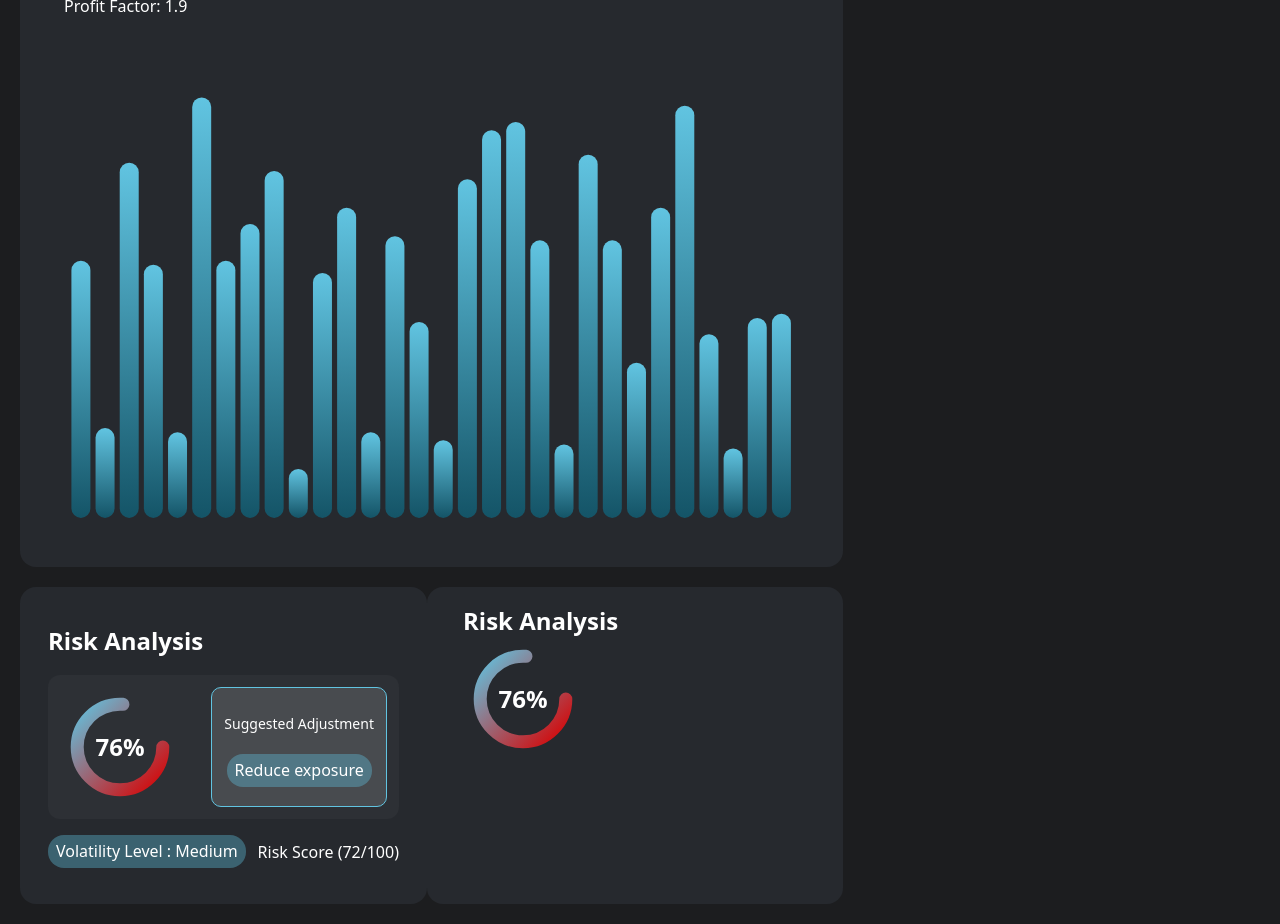
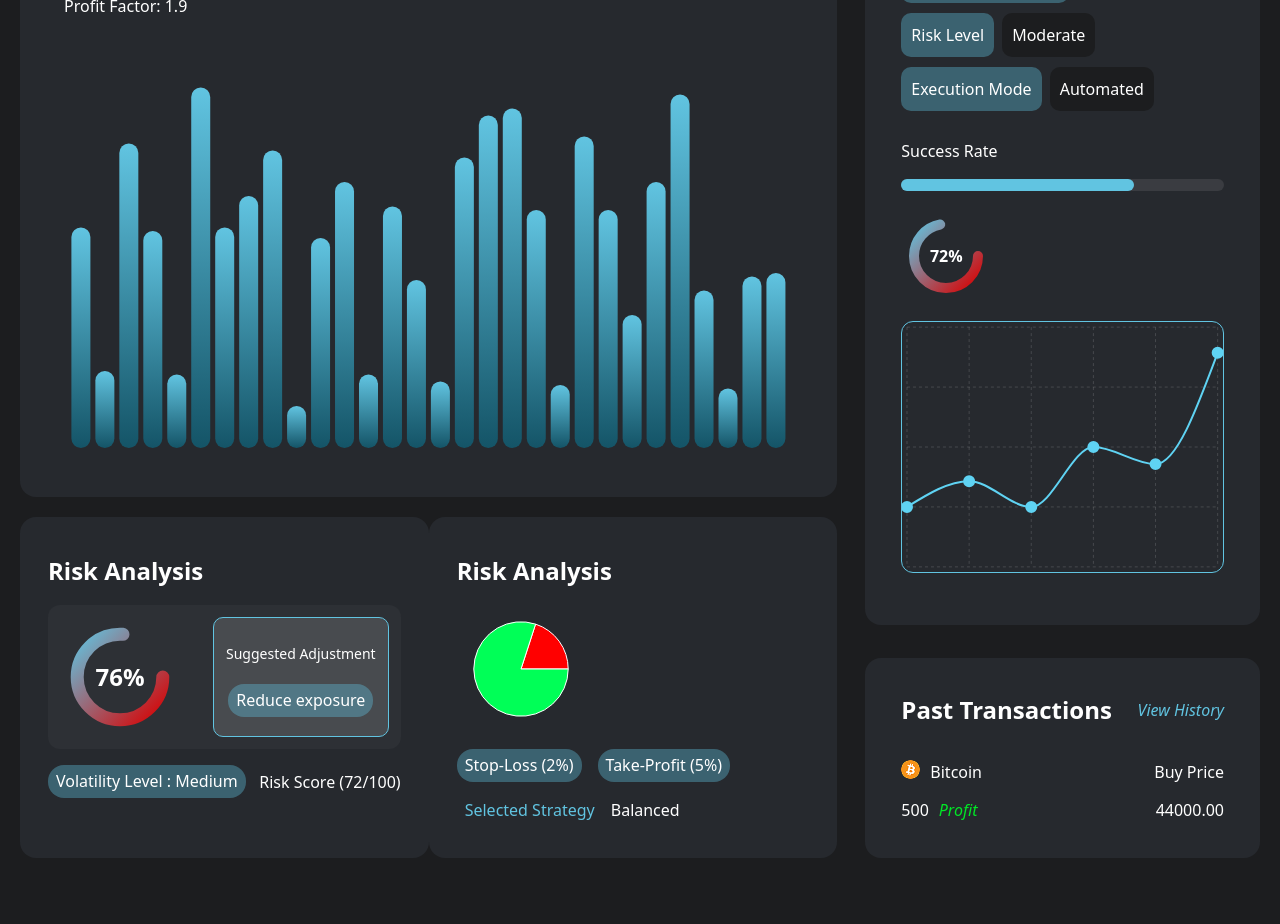
Before and after one commit to blackdevWeb3/ai_trading_webapp, a Next.js app: page / in a window 1280 px wide. Shown: the part 380-1304 px from the top of the page. After the commit the page ends 1258 px from the top, so only its background shows below. Built offline with nearby package versions, Linux system fonts and the light colour scheme.

Commit message:
completed first page
Co-authored-by: sm4rtdev <elonscottdev@gmail.com>
Co-authored-by: blackdevWeb3 <tan.haruki93@gmail.com>

```diff
--- a/src/app/page.tsx
+++ b/src/app/page.tsx
@@ -1,7 +1,8 @@
 'use client';
-import Navbar from "@/components/navbar";
 import CircularProgress from "@/components/riskchart";
-import { BarChart, Bar, ResponsiveContainer, Cell } from 'recharts';
+import PieChartComponent from "@/components/PieChart";
+import { BarChart, Bar, ResponsiveContainer, Cell} from 'recharts';
+import ProgressComponent from "@/components/SuccessRate";
 
 const tradeData = Array.from({ length: 30 }, (_, i) => ({
   day: i + 1,
@@ -16,15 +17,17 @@ export default function Home() {
           <h1 className="md:text-[32px] text-[28px] font-bold text-[#ffffff]">AI Trading Performance</h1>
           <p className="md:text-[16px] text-[14px] font-normal text-[#ffffff]">Optimize Your Trading with AI Insights</p>
         </div>
-        <div className="grid grid-cols-3 gap-3 ">
-          <div className="col-span-2 mt-5">
+        <div className="grid grid-cols-3 gap-7 mt-5">
+          <div className="col-span-2">
+
+            {/*Trade Performance*/}
             <div className="bg-[#26292E] rounded-2xl p-11">
               <h2 className="text-[24px] font-bold text-[#ffffff]">Trade Performance</h2>
               <p className="text-[16px] leading-[33px] text-[#ffffff]">Market Trend: Bullish</p>
               <p className="text-[16px] leading-[33px] text-[#ffffff]">AI Accuracy: 85%</p>
               <p className="text-[16px] leading-[33px] text-[#ffffff]">Profit Factor: 1.9</p>
               <div>
-                <ResponsiveContainer width="100%" height={500}>
+                <ResponsiveContainer width="100%" height={430}>
                   <BarChart data={tradeData}>
                     {/* Gradient Definitions */}
                     <defs>
@@ -44,7 +47,10 @@ export default function Home() {
                 </ResponsiveContainer>
               </div>
             </div>
+
             <div className="flex justify-between w-full mt-5">
+
+              {/*Risk Analysis Chart*/}
               <div className="max-w-[438px] w-full bg-[#26292E] justify-start rounded-2xl px-7 py-9 flex flex-col gap-[16px]">
                 <div className="text-[24px] font-bold text-[#ffffff]">Risk Analysis</div>
                 <div className="flex justify-between bg-[#FFFFFF08] rounded-[12px] p-3">
@@ -59,9 +65,60 @@ export default function Home() {
                   <div className="text-[16px] text-[#ffffff]">Risk Score (72/100)</div>
                 </div>
               </div>
-              <div className="max-w-[438px] w-full bg-[#26292E] justify-start rounded-2xl px-9 py-4 ">
+
+              {/*Settings & Customization Chart*/}
+              <div className="max-w-[438px] w-full bg-[#26292E] justify-start rounded-2xl px-7 py-9 flex flex-col gap-[16px]">
                 <div className="text-[24px] font-bold text-[#ffffff]">Risk Analysis</div>
-                <CircularProgress percentage={76} />
+                <PieChartComponent/>
+                <div className="flex items-center gap-4 ">
+                  <div className="text-[16px] leading-[33px] font-normal text-[#ffffff] bg-[#61C4E15E] rounded-2xl px-2">Stop-Loss (2%)</div>
+                  <div className="text-[16px] leading-[33px] font-normal text-[#ffffff] bg-[#61C4E15E] rounded-2xl px-2">Take-Profit (5%)</div>
+                </div>
+                <div className="flex gap-4 px-2">
+                  <div className="text-[16px] font-normal text-[#61C4E1]">Selected Strategy</div>
+                  <div className="text-[16px] font-normal text-[#ffffff]">Balanced</div>
+                </div>
+              </div>
+            </div>
+          </div>
+          <div className="flex flex-col justify-between">
+            <div className="flex flex-col bg-[#26292E] rounded-2xl p-9">
+              <div className="text-[24px] font-bold text-[#FFFFFF]">Current AI Strategies</div>
+              <div className="text-[16px] font-normal text-[#FFFFFF]">View and modify AI trading strategies.</div>
+              <div className="flex flex-col gap-[10px] mt-[19px]">
+                <div className="flex">
+                  <div className="text-[16px] font-normal text-[#FFFFFF] bg-[#61C4E15E] p-2.5 rounded-[10px]">Active Strategies (3)</div>
+                </div>
+                <div className="flex gap-2">
+                  <div className="text-[16px] font-normal text-[#FFFFFF] bg-[#61C4E15E] p-2.5 rounded-[10px]">Risk Level</div>
+                  <div className="text-[16px] font-normal text-[#FFFFFF] bg-[#1C1D1F] p-2.5 rounded-[10px]">Moderate</div>
+                </div>
+                <div className="flex gap-2">
+                  <div className="text-[16px] font-normal text-[#FFFFFF] bg-[#61C4E15E] p-2.5 rounded-[10px]">Execution Mode</div>
+                  <div className="text-[16px] font-normal text-[#FFFFFF] bg-[#1C1D1F] p-2.5 rounded-[10px]">Automated</div>
+                </div>
+              </div>
+              <div className="text-[16px] font-normal mt-[28px] text-[#FFFFFF]">Success Rate</div>
+              <ProgressComponent />
+            </div>
+            <div className="flex flex-col bg-[#26292E] rounded-2xl p-9 gap-3.5">
+              <div className="flex justify-between items-center">
+                <div className="text-[#FFFFFF] text-2xl font-bold">Past Transactions</div>
+                <div className="text-[#61C4E1] text-[16px] font-normal italic">View History</div>
+              </div>
+              <div className="flex justify-between items-center mt-[20px]">
+                <div className="flex gap-[10px]">
+                  <img src="/bitcoin.png" className="w-[19px] h-[19px]"></img>
+                  <div className="text-[#FFFFFF] text-[16px] font-normal">Bitcoin</div>
+                </div>
+                <div className="text-[#FFFFFF] text-[16px] font-normal">Buy Price</div>
+              </div>
+              <div className="flex justify-between items-center">
+                <div className="flex gap-[10px]">
+                  <div className="text-[#FFFFFF] text-[16px] font-normal">500</div>
+                  <div className="text-[#00E726] text-[16px] font-normal italic">Profit</div>
+                </div>
+                <div className="text-[#FFFFFF] text-[16px] font-normal">44000.00</div>
               </div>
             </div>
           </div>
--- /dev/null
+++ b/src/components/LineChart.tsx
@@ -0,0 +1,30 @@
+"use client";
+import { LineChart, Line, XAxis, YAxis, CartesianGrid, Tooltip, ResponsiveContainer } from "recharts";
+
+const data = [
+  { name: "Jan", value: 10 },
+  { name: "Feb", value: 15 },
+  { name: "Mar", value: 8 },
+  { name: "Apr", value: 18 },
+  { name: "May", value: 12 },
+  { name: "Jun", value: 25 },
+  { name: "Jul", value: 30 }
+];
+
+const CustomLineChart = () => {
+  return (
+    <div className="bg-[#1a1d21] p-4 rounded-xl border border-blue-500 w-full max-w-md">
+      <ResponsiveContainer width="100%" height={250}>
+        <LineChart data={data}>
+          <CartesianGrid strokeDasharray="3 3" stroke="#2a2d31" />
+          <XAxis dataKey="name" stroke="#aaa" />
+          <YAxis stroke="#aaa" />
+          <Tooltip contentStyle={{ backgroundColor: "#1a1d21", borderColor: "#2a2d31", color: "#fff" }} />
+          <Line type="monotone" dataKey="value" stroke="#5fd3f3" strokeWidth={2} dot={{ fill: "#5fd3f3", r: 5 }} />
+        </LineChart>
+      </ResponsiveContainer>
+    </div>
+  );
+};
+
+export default CustomLineChart;
--- /dev/null
+++ b/src/components/PieChart.tsx
@@ -0,0 +1,31 @@
+'use client';
+
+import { PieChart, Pie, Cell, ResponsiveContainer } from 'recharts';
+
+const data = [
+  { name: 'Take-Profit', value: 0.5, color: '#FF0000' }, // Green
+  { name: 'Stop-Loss', value: 2, color: '#00FF57' },  // Red
+];
+
+const PieChartComponent = () => {
+  return (
+    <div className="rounded-lg flex flex-col">
+      <div className="w-32 h-32">
+        <ResponsiveContainer width="100%" height="100%">
+          <PieChart>
+            <Pie
+              data={data}
+              dataKey="value"
+            >
+              {data.map((entry, index) => (
+                <Cell key={`cell-${index}`} fill={entry.color} />
+              ))}
+            </Pie>
+          </PieChart>
+        </ResponsiveContainer>
+      </div>
+    </div>
+  );
+};
+
+export default PieChartComponent;
--- /dev/null
+++ b/src/components/SuccessRate.tsx
@@ -0,0 +1,106 @@
+'use client';
+
+import React from "react";
+
+import { LineChart, Line, XAxis, YAxis, CartesianGrid, Tooltip, ResponsiveContainer } from "recharts";
+
+{/*CustomLineChart*/}
+const data = [
+  { name: "Jan", value: 7 },
+  { name: "Feb", value: 10 },
+  { name: "Mar", value: 7 },
+  { name: "Apr", value: 14 },
+  { name: "May", value: 12 },
+  { name: "Jun", value: 25 }
+];
+
+const CustomLineChart = () => {
+  return (
+    <div className="bg-[#26292E] rounded-xl border border-[#61C4E1] w-full max-w-md">
+      <ResponsiveContainer width="100%" height={250}>
+        <LineChart data={data}>
+          <CartesianGrid strokeDasharray="3 3" stroke="#FFFFFF26" />
+          <Tooltip contentStyle={{ backgroundColor: "#1a1d21", borderColor: "#FFFFFF26", color: "#fff" }} />
+          <Line type="monotone" dataKey="value" stroke="#5fd3f3" strokeWidth={2} dot={{ fill: "#5fd3f3", r: 5 }} />
+        </LineChart>
+      </ResponsiveContainer>
+    </div>
+  );
+};
+
+{/*Custom CircularProgresBar*/}
+interface CircularProgressProps {
+  percentage: number;
+  size?: number;
+  strokeWidth?: number;
+}
+
+const CircularProgres: React.FC<CircularProgressProps> = ({
+  percentage,
+  size = 90,
+  strokeWidth = 10,
+}) => {
+  const radius = (size - strokeWidth) / 2.5;
+  const circumference = 2 * Math.PI * radius;
+  const offset = circumference - (percentage / 100) * circumference;
+
+  return (
+    <div className="flex justify-start">
+        <div className="relative flex items-center justify-center">
+          <svg width={size} height={size} viewBox={`0 0 ${size} ${size}`}>
+              {/* Gradient Definition */}
+              <defs>
+              <linearGradient id="gradientStroke" x1="0%" y1="0%" x2="100%" y2="100%">
+                  <stop offset="0%" stopColor="#ffffff" />
+                  <stop offset="100%" stopColor="#ffffff" />
+              </linearGradient>
+
+              </defs>
+
+              {/* Progress Circle */}
+              <circle
+              cx={size / 2}
+              cy={size / 2}
+              r={radius}
+              stroke="url(#gradientStroke)"
+              strokeWidth={strokeWidth}
+              fill="none"
+              strokeLinecap="round"
+              strokeDasharray={circumference}
+              strokeDashoffset={offset}
+              transform={`rotate(0 ${size / 2} ${size / 2})`}
+              className="transition-all duration-500"
+              />
+          </svg>
+          <span className="absolute text-white text-[16px] font-bold">{percentage}%</span>
+        {/* Percentage Text */}
+        </div>
+    </div>
+  );
+};
+
+const ProgressComponent = () => {
+  const progress = 72; // Change this to dynamically adjust progress
+
+  return (
+    <div className="py-4 rounded-lg flex flex-col gap-5">
+      {/* Linear Progress Bar */}
+      <div className="relative w-full h-3 bg-[#FFFFFF17] rounded-full">
+        <div
+          className="absolute h-full bg-[#61C4E1] rounded-full"
+          style={{ width: `${progress}%` }}
+        ></div>
+      </div>
+
+      {/* Circular Progress */}
+      <div className="flex justify-start items-center">
+        <CircularProgres percentage={progress} />
+      </div>
+      <div className="flex justify-start items-center">
+        <CustomLineChart />
+      </div>
+    </div>
+  );
+};
+
+export default ProgressComponent;
```
Also changed, not shown: public/Bitcoin.png (added), src/components/riskchart.tsx (indentation only).
